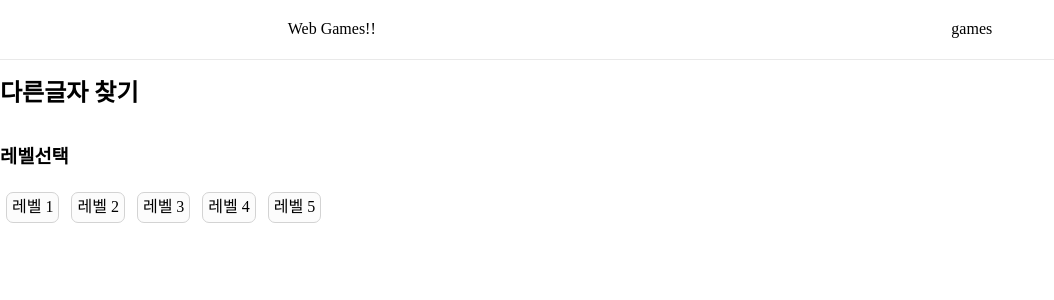
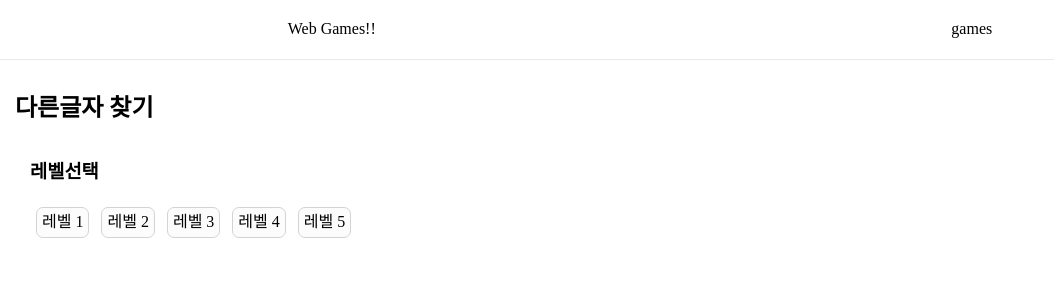
Before and after one commit to pho9902/webGames, a Next.js app: page /wrongword in a window 1280 px wide. Shown: the top 300 px of the page, without its empty margins (0-1054 px from the left). Built offline with nearby package versions, Linux system fonts and the light colour scheme.

Commit message:
wrongWord : 좌측 공백 부여

```diff
--- a/src/components/WrongWord/index.tsx
+++ b/src/components/WrongWord/index.tsx
@@ -8,8 +8,9 @@ export default function WrongWord() {
   return (
     <Wrap>
       <h2>다른글자 찾기</h2>
+      <Level>
         <h3>레벨선택</h3>
-      <Level>
+        <div>
           {Array(5)
             .fill(0)
             .map((_, idx) => (
@@ -20,6 +21,7 @@ export default function WrongWord() {
                 레벨 {idx + 1}
               </CommonOutLineBtn>
             ))}
+        </div>
       </Level>
     </Wrap>
   );
--- a/src/components/WrongWord/style.ts
+++ b/src/components/WrongWord/style.ts
@@ -3,10 +3,13 @@ import styled from "styled-components";
 export const Wrap = styled.div`
   display: flex;
   flex-direction: column;
+  margin: 15px;
 `;
 
 export const Level = styled.div`
+  margin-left: 15px;
   display: flex;
+  flex-direction: column;
   span {
     padding: 5px;
     margin: 6px;
```
Lines whose indentation alone changed are shown as unchanged.
